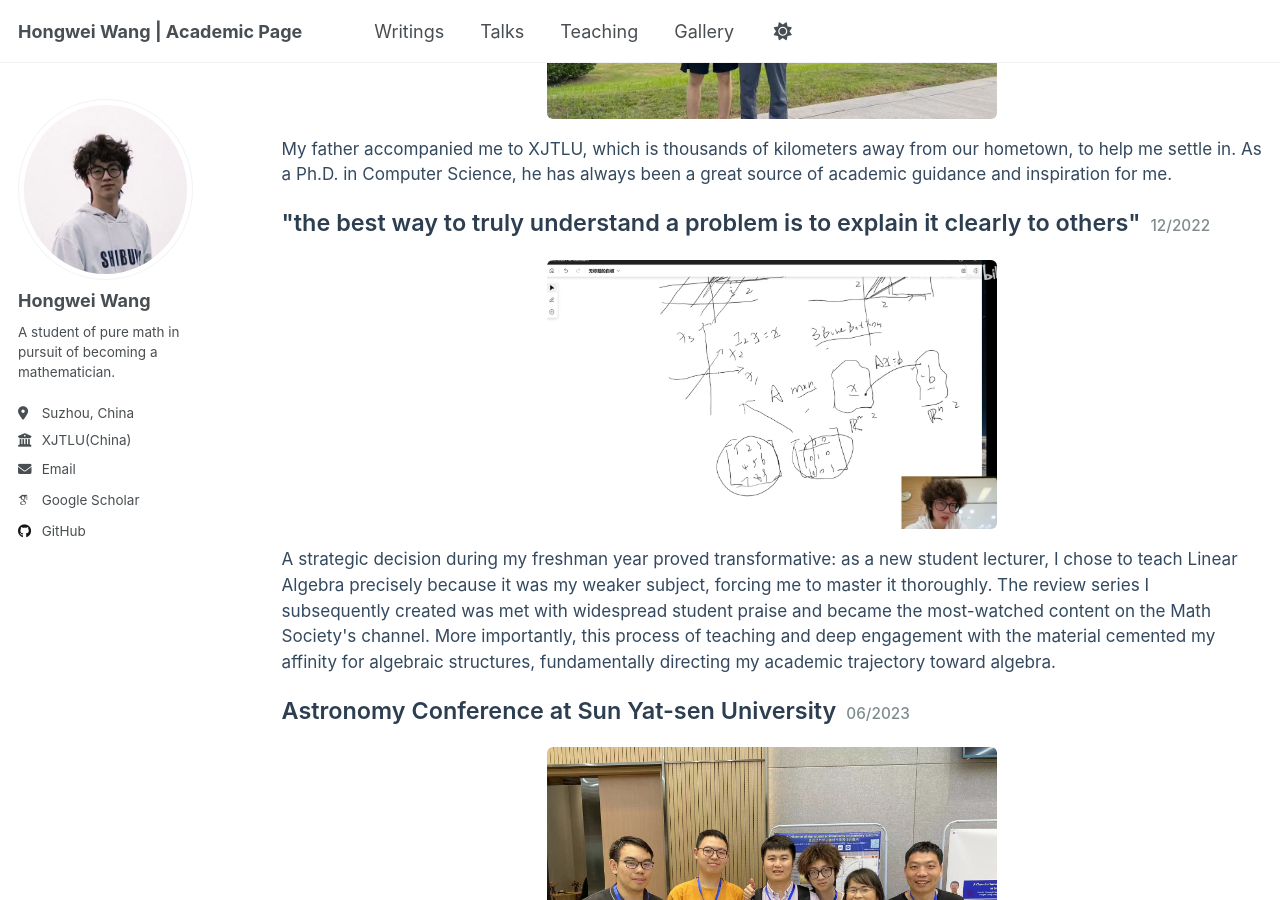
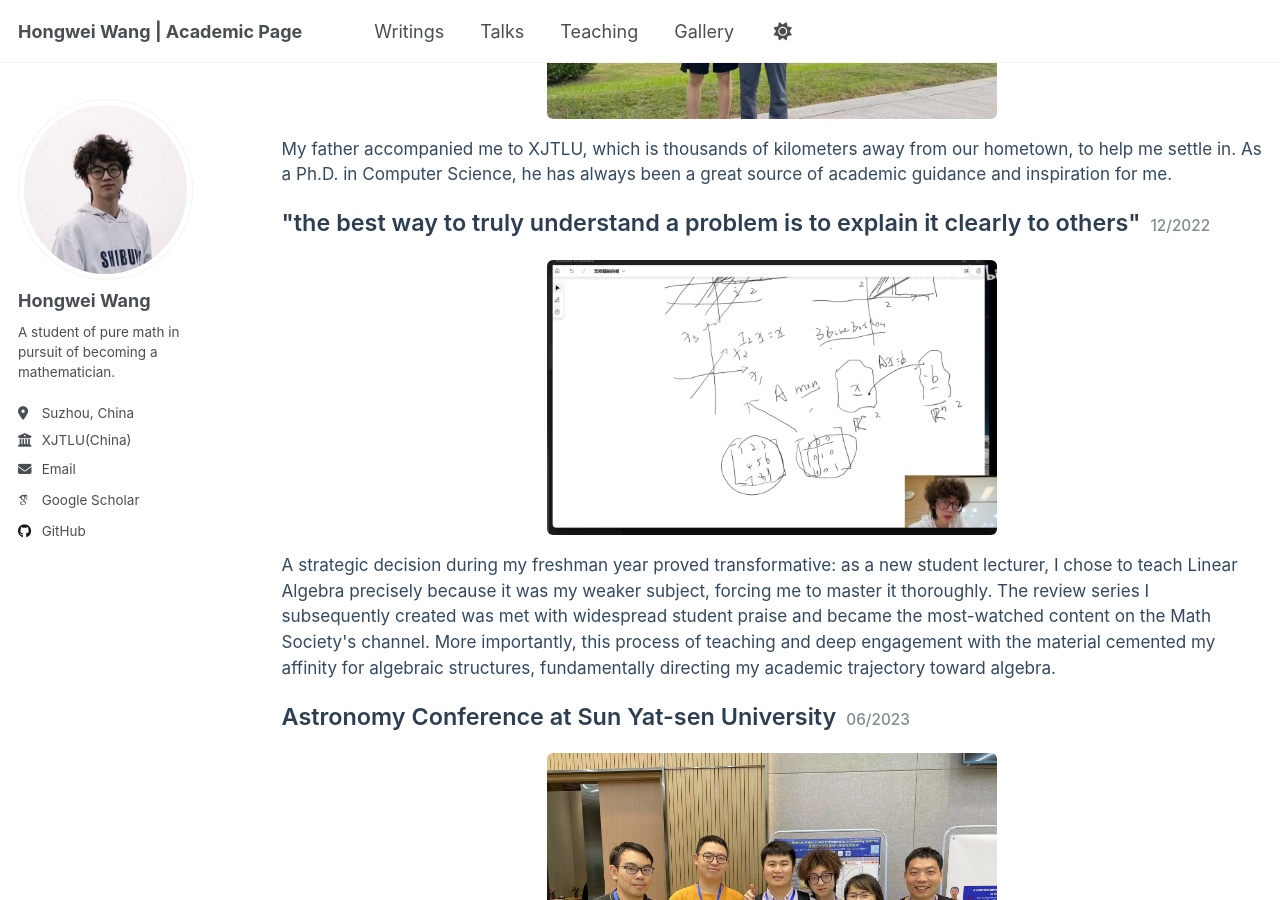
Before and after one commit to WangHongWei-AcademicPage/WangHongWei-AcademicPage.github.io, a Jekyll site: the page built from _pages/gallery.html, in a window 1280 px wide and 900 px high, scrolled down 615 px. Built offline with Jekyll 4.4.1, drawn with Linux system fonts in a browser that asks for light colours; some web fonts are replaced; a script that is not in the unit is left out.

Commit message:
Update gallery.html

```diff
--- a/_pages/gallery.html
+++ b/_pages/gallery.html
@@ -23,7 +23,7 @@ author_profile: true
       <h3 style="margin: 0; color: #2c3e50; font-size: 1.3em; font-weight: 600;">"the best way to truly understand a problem is to explain it clearly to others"</h3>
       <p style="margin: 0 0 0 10px; color: #7f8c8d; font-size: 0.85em; font-weight: 500; white-space: nowrap;">12/2022</p>
     </div>
-    <img src="../assets/start_2.png" alt="My father accompanying me to XJTLU" style="max-width: 450px; width: 90%; height: auto; display: block; margin: 0 auto; border-radius: 6px;">
+    <img src="../assets/start_3.png" alt="My father accompanying me to XJTLU" style="max-width: 450px; width: 90%; height: auto; display: block; margin: 0 auto; border-radius: 6px;">
     <p style="margin-top: 1em; color: #34495e; font-size: 0.95em; line-height: 1.5;">A strategic decision during my freshman year proved transformative: as a new student lecturer, I chose to teach Linear Algebra precisely because it was my weaker subject, forcing me to master it thoroughly. The review series I subsequently created was met with widespread student praise and became the most-watched content on the Math Society's channel. More importantly, this process of teaching and deep engagement with the material cemented my affinity for algebraic structures, fundamentally directing my academic trajectory toward algebra.</p>
   </div>
 
```
